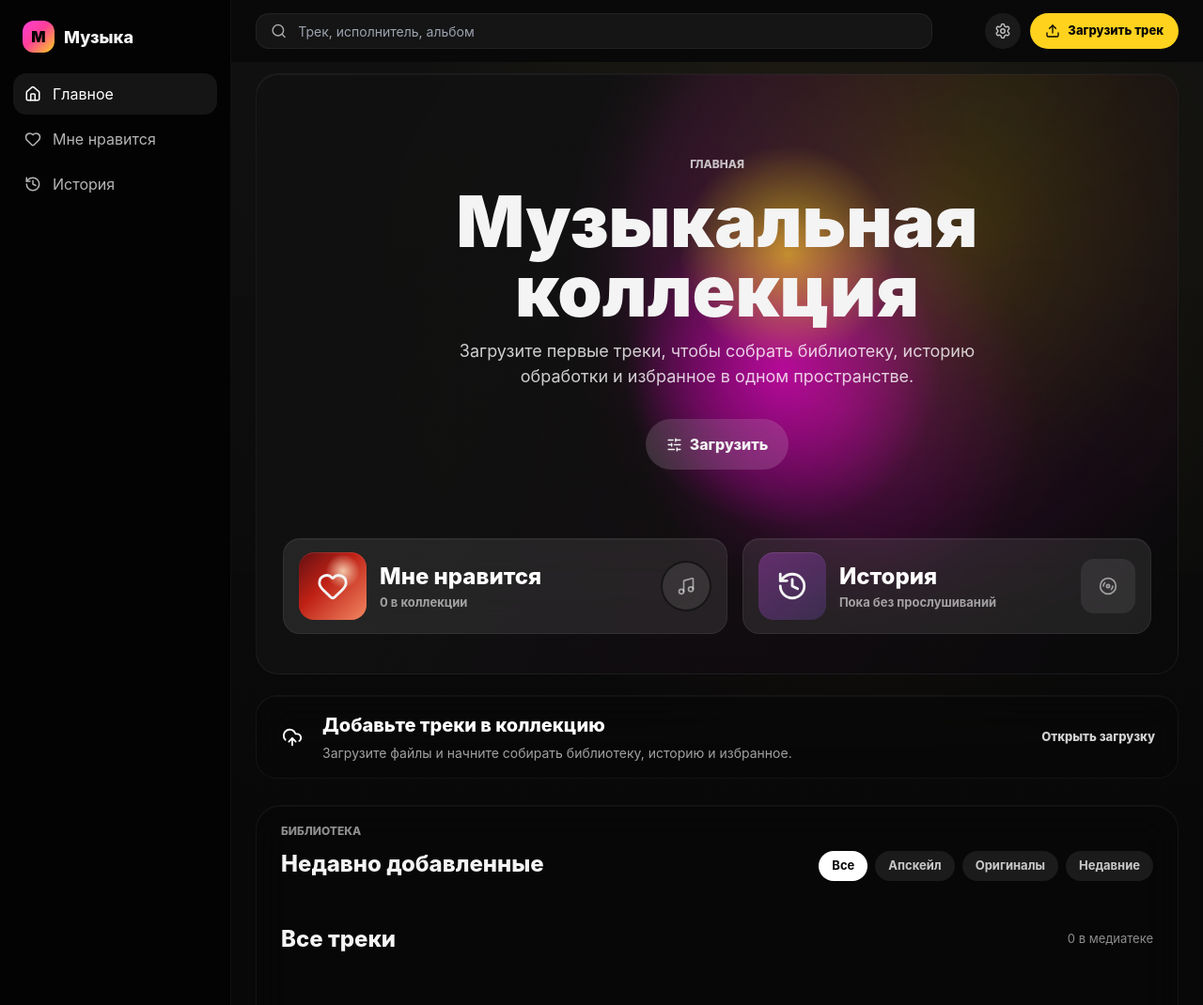
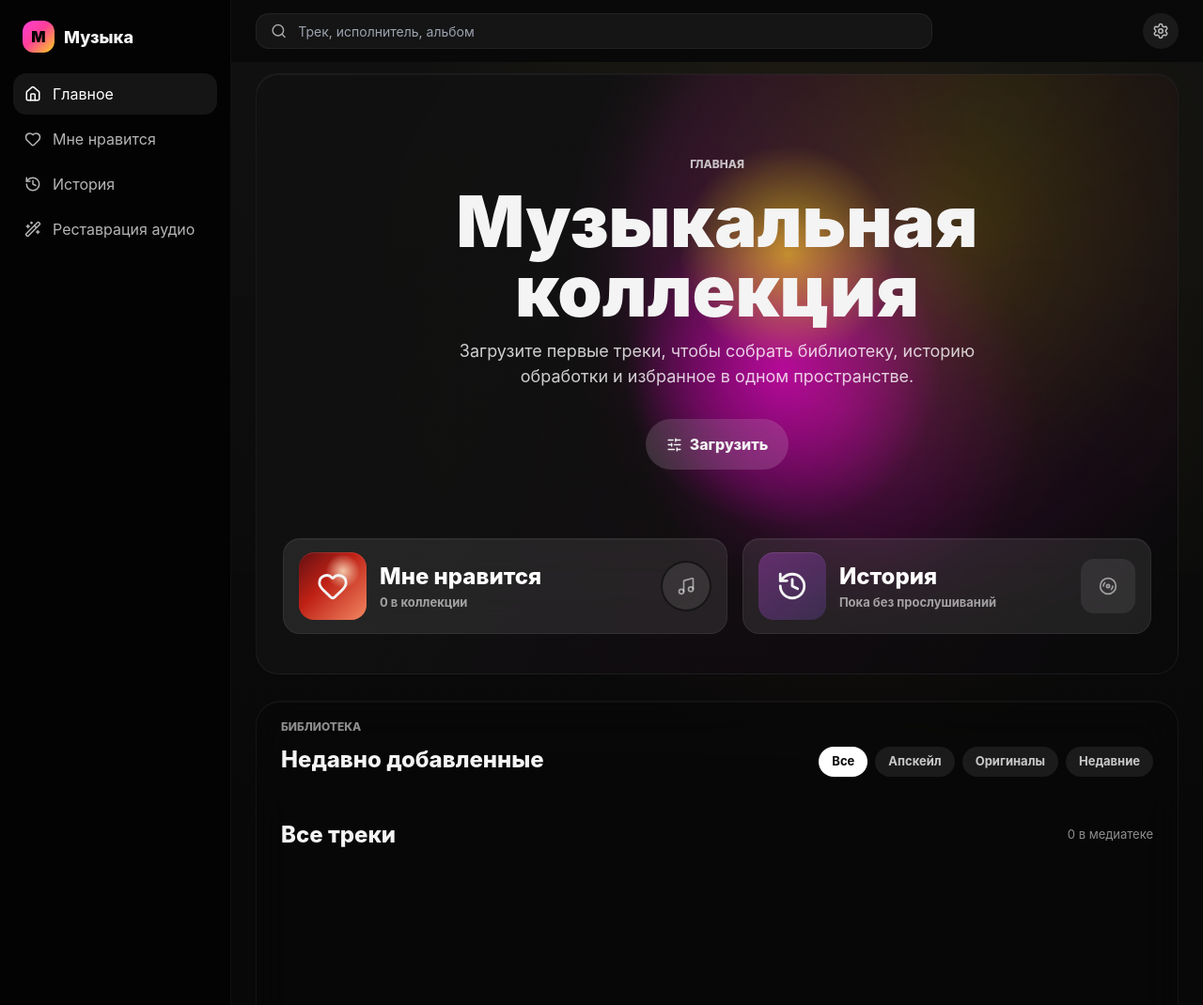
Before and after one commit to Lotargo/sonata-music, a Django app: page / in a window 1280 px wide. Shown: the top 1070 px of the page at 94% size. Run offline with Django 5.2, Linux system fonts and the light colour scheme; data that the repository does not hold is empty; some libraries are stand-ins or nearby versions.

Commit message:
Split library upload and audio restoration

```diff
--- a/music/static/music/css/modules/home.css
+++ b/music/static/music/css/modules/home.css
@@ -84,73 +84,6 @@
     grid-template-columns: minmax(0, 1fr) minmax(280px, .92fr);
     gap: 16px;
     align-self: end;
-}
-
-.home-upload-strip-section {
-    display: flex;
-    justify-content: center;
-    width: min(1180px, 100%);
-    margin-right: auto;
-    margin-left: auto;
-    margin-top: 22px;
-}
-
-.home-upload-strip {
-    display: flex;
-    align-items: center;
-    justify-content: space-between;
-    gap: 18px;
-    width: 100%;
-    min-height: 86px;
-    padding: 16px 24px;
-    border: 1px solid rgba(255, 255, 255, .05);
-    border-radius: 22px;
-    background: rgba(7, 7, 7, .44);
-    color: #fff;
-    text-align: left;
-    backdrop-filter: blur(20px);
-    box-shadow: inset 0 1px 0 rgba(255, 255, 255, .04);
-}
-
-.home-upload-strip:hover {
-    background: rgba(10, 10, 10, .5);
-}
-
-.home-upload-strip-icon {
-    display: grid;
-    place-items: center;
-    width: 28px;
-    height: 28px;
-    flex: 0 0 auto;
-}
-
-.home-upload-strip-icon svg {
-    width: 22px;
-    height: 22px;
-}
-
-.home-upload-strip-copy {
-    display: grid;
-    gap: 4px;
-    min-width: 0;
-    flex: 1 1 auto;
-}
-
-.home-upload-strip-copy strong {
-    font-size: 20px;
-    font-weight: 850;
-}
-
-.home-upload-strip-copy span {
-    color: rgba(255, 255, 255, .62);
-    font-size: 14px;
-}
-
-.home-upload-strip-action {
-    color: rgba(255, 255, 255, .82);
-    font-size: 13px;
-    font-weight: 800;
-    white-space: nowrap;
 }
 
 .spotlight-card {
--- a/music/static/music/css/modules/media.css
+++ b/music/static/music/css/modules/media.css
@@ -5,10 +5,6 @@
 
     .stage-footer-cards {
         grid-template-columns: 1fr;
-    }
-
-    .home-upload-strip {
-        width: 100%;
     }
 
     .home-library-shell {
@@ -96,15 +92,6 @@
         flex-direction: column;
     }
 
-    .home-upload-strip {
-        align-items: flex-start;
-        flex-direction: column;
-    }
-
-    .home-upload-strip-action {
-        white-space: normal;
-    }
-
     .cover-grid {
         grid-template-columns: repeat(2, minmax(0, 1fr));
     }
--- a/music/static/music/css/style.css
+++ b/music/static/music/css/style.css
@@ -3,7 +3,7 @@
 @import url("modules/layout.css");
 @import url("modules/sidebar.css?v=5");
 @import url("modules/hero.css");
-@import url("modules/home.css?v=4");
+@import url("modules/home.css?v=6");
 @import url("modules/buttons.css");
 @import url("modules/cover-grid.css");
 @import url("modules/track-table.css");
@@ -13,4 +13,4 @@
 @import url("modules/account.css");
 @import url("modules/modals.css");
 @import url("modules/overrides.css");
-@import url("modules/media.css");
+@import url("modules/media.css?v=6");
--- a/music/static/music/js/upload.js
+++ b/music/static/music/js/upload.js
@@ -1,11 +1,14 @@
 // Global state
 let currentUploadTrackId = null;
+let currentUploadFlow = 'library';
 
 // --- Modal Controls ---
 
-function openUploadModal() {
+function openUploadModal(flow = 'library') {
+    currentUploadFlow = flow;
     const modal = document.getElementById('upload-modal');
     modal.classList.remove('hidden');
+    configureUploadFlow();
     // Trigger reflow for transition
     setTimeout(() => {
         modal.querySelector('div').classList.remove('scale-95', 'opacity-0');
@@ -19,12 +22,43 @@ function closeUploadModal() {
     resetUpload();
 }
 
+function configureUploadFlow() {
+    const title = document.getElementById('upload-modal-title');
+    const libraryOptions = document.getElementById('library-upload-options');
+    const processingModeSection = document.getElementById('processing-mode-section');
+    const aiSettings = document.getElementById('ai-settings');
+    const dspSettings = document.getElementById('dsp-settings');
+    const formatSettings = document.getElementById('format-settings');
+    const startBtn = document.getElementById('start-process-btn');
+
+    const isLibraryFlow = currentUploadFlow === 'library';
+
+    if (title) {
+        title.innerHTML = isLibraryFlow
+            ? '<i data-lucide="upload-cloud" class="text-[var(--yellow)]"></i> Добавить в библиотеку'
+            : '<i data-lucide="wand-sparkles" class="text-[var(--yellow)]"></i> Реставрация аудио';
+    }
+
+    libraryOptions?.classList.toggle('hidden', !isLibraryFlow);
+    processingModeSection?.classList.toggle('hidden', isLibraryFlow);
+    aiSettings?.classList.toggle('hidden', isLibraryFlow);
+    dspSettings?.classList.toggle('hidden', isLibraryFlow);
+    formatSettings?.classList.toggle('hidden', isLibraryFlow);
+
+    if (startBtn) {
+        startBtn.innerHTML = isLibraryFlow ? 'Добавить в библиотеку' : 'Запустить обработку';
+    }
+
+    lucide.createIcons();
+}
+
 // --- Drag & Drop ---
 
-const dropZone = document.getElementById('drop-zone');
-const fileInput = document.getElementById('file-input');
+function bindDropZone() {
+    const dropZone = document.getElementById('drop-zone');
+    const fileInput = document.getElementById('file-input');
+    if (!dropZone || !fileInput) return;
 
-if (dropZone && fileInput) {
     dropZone.onclick = () => fileInput.click();
 
     fileInput.onchange = (e) => {
@@ -47,7 +81,12 @@ if (dropZone && fileInput) {
     };
 }
 
+bindDropZone();
+
 async function handleFileSelect(file) {
+    const dropZone = document.getElementById('drop-zone');
+    if (!dropZone) return;
+
     // Show Loading state
     dropZone.innerHTML = '<div class="animate-spin w-8 h-8 border-4 border-yellow-400 border-t-transparent rounded-full mx-auto"></div><p class="mt-4 font-bold">Загружаю и анализирую...</p>';
     dropZone.classList.add('pointer-events-none');
@@ -108,8 +147,12 @@ function showConfigUI(track) {
     }
 
     // Init Logic
-    setUploadMode('ai'); // Default
-    updateBitrateOptions();
+    if (currentUploadFlow === 'library') {
+        configureUploadFlow();
+    } else {
+        setUploadMode('restoration');
+        updateBitrateOptions();
+    }
 }
 
 function resetUpload() {
@@ -122,6 +165,7 @@ function resetUpload() {
 
     // Reset UI (this re-creates the file input anyway)
     resetUploadUI();
+    configureUploadFlow();
 
     const titleInput = document.getElementById('input-title');
     if (titleInput) titleInput.value = '';
@@ -129,7 +173,7 @@ function resetUpload() {
     const artistInput = document.getElementById('input-artist');
     if (artistInput) artistInput.value = '';
     document.getElementById('start-process-btn').disabled = true;
-    document.getElementById('start-process-btn').innerHTML = 'Запустить обработку';
+    document.getElementById('start-process-btn').innerHTML = currentUploadFlow === 'library' ? 'Добавить в библиотеку' : 'Запустить обработку';
 }
 
 function resetUploadUI() {
@@ -145,6 +189,8 @@ function resetUploadUI() {
     `;
     document.getElementById('upload-config').classList.add('hidden');
     lucide.createIcons();
+    bindDropZone();
+    configureUploadFlow();
 }
 
 // --- Mode Logic ---
@@ -342,14 +388,45 @@ async function startProcessing() {
 
     const btn = document.getElementById('start-process-btn');
     btn.disabled = true;
-    btn.innerHTML = '<i data-lucide="loader-2" class="animate-spin w-5 h-5"></i> Обработка...';
+    btn.innerHTML = currentUploadFlow === 'library'
+        ? '<i data-lucide="loader-2" class="animate-spin w-5 h-5"></i> Добавляю...'
+        : '<i data-lucide="loader-2" class="animate-spin w-5 h-5"></i> Обработка...';
     lucide.createIcons();
 
+    const title = document.getElementById('input-title').value;
+    const artist = document.getElementById('input-artist').value;
+    const enhanceQuality = document.getElementById('library-enhance-quality')?.checked;
+
+    if (currentUploadFlow === 'library' && !enhanceQuality) {
+        try {
+            const response = await fetch(`/edit/${currentUploadTrackId}/`, {
+                method: 'PATCH',
+                headers: {
+                    'Content-Type': 'application/json',
+                    'X-CSRFToken': csrftoken
+                },
+                body: JSON.stringify({ title, artist })
+            });
+
+            if (!response.ok) throw new Error(response.statusText);
+
+            closeUploadModal();
+            if (typeof fetchLibrary === 'function') fetchLibrary();
+            else window.location.reload();
+        } catch (e) {
+            console.error(e);
+            alert('Не удалось добавить трек в библиотеку: ' + e.message);
+            btn.disabled = false;
+            btn.innerHTML = 'Добавить в библиотеку';
+        }
+        return;
+    }
+
     // Collect Data
-    const payload = {
-        title: document.getElementById('input-title').value,
-        artist: document.getElementById('input-artist').value,
-        mode: document.getElementById('processing-mode').value,
+    let payload = {
+        title,
+        artist,
+        mode: currentUploadFlow === 'library' ? 'dsp' : document.getElementById('processing-mode').value,
         format: document.getElementById('target-format').value,
         sample_rate: document.getElementById('target-sr').value,
         bitrate: document.getElementById('target-bitrate').value,
@@ -368,6 +445,27 @@ async function startProcessing() {
         reverb_size: document.getElementById('reverb-size').value,
         reverb_amount: document.getElementById('reverb-amount').value
     };
+
+    if (currentUploadFlow === 'library') {
+        payload = {
+            title,
+            artist,
+            mode: 'dsp',
+            format: 'mp3',
+            sample_rate: 48000,
+            bitrate: '320k',
+            steps: 50,
+            guidance: 3.5,
+            dsp_preset: 'mastering',
+            stereo_width: 100,
+            bass_boost: 0,
+            voice_clarity: 0,
+            compressor_amount: 50,
+            reverb_enabled: false,
+            reverb_size: 50,
+            reverb_amount: 30
+        };
+    }
 
     try {
         const response = await fetch(`/process/${currentUploadTrackId}/`, {
@@ -395,12 +493,12 @@ async function startProcessing() {
                 alert('Server Error: ' + response.statusText);
             }
             btn.disabled = false;
-            btn.innerHTML = 'Запустить обработку';
+            btn.innerHTML = currentUploadFlow === 'library' ? 'Добавить в библиотеку' : 'Запустить обработку';
         }
     } catch (e) {
         console.error(e);
         alert('Ошибка сети: ' + e.message);
         btn.disabled = false;
-        btn.innerHTML = 'Запустить обработку';
+        btn.innerHTML = currentUploadFlow === 'library' ? 'Добавить в библиотеку' : 'Запустить обработку';
     }
 }
--- a/music/templates/music/account.html
+++ b/music/templates/music/account.html
@@ -32,8 +32,7 @@
 
         <section class="settings-panel accent-panel">
             <h2>Апскейл</h2>
-            <p>Последние загруженные треки будут доступны в медиатеке сразу после анализа метаданных.</p>
-            <button onclick="openUploadModal()" class="primary-pill"><i data-lucide="upload"></i><span>Загрузить</span></button>
+            <p>Последние загруженные треки доступны в медиатеке сразу после анализа метаданных. Расширенная обработка вынесена в раздел реставрации аудио.</p>
         </section>
     </div>
 </section>
--- a/music/templates/music/base.html
+++ b/music/templates/music/base.html
@@ -10,7 +10,7 @@
     <script src="https://unpkg.com/wavesurfer.js@7"></script>
     <script src="https://unpkg.com/lucide@latest"></script>
 
-    <link rel="stylesheet" href="{% static 'music/css/style.css' %}?v=5">
+    <link rel="stylesheet" href="{% static 'music/css/style.css' %}?v=6">
     <script>
         tailwind.config = {
             darkMode: 'class',
@@ -66,6 +66,9 @@
                 <a href="{% url 'history' %}" class="sidebar-link {% if request.resolver_match.url_name == 'history' %}is-active{% endif %}">
                     <i data-lucide="history"></i><span>История</span>
                 </a>
+                <button type="button" onclick="openUploadModal('restoration')" class="sidebar-link">
+                    <i data-lucide="wand-sparkles"></i><span>Реставрация аудио</span>
+                </button>
             </nav>
 
             <a href="{% url 'account' %}" class="profile-entry {% if request.resolver_match.url_name == 'account' %}is-active{% endif %}">
@@ -94,9 +97,6 @@
                 </div>
                 <div class="topbar-actions">
                     <button type="button" class="icon-btn" title="Настройки"><i data-lucide="settings"></i></button>
-                    <button type="button" onclick="openUploadModal()" class="primary-pill">
-                        <i data-lucide="upload"></i><span>Загрузить трек</span>
-                    </button>
                 </div>
             </header>
 
@@ -200,7 +200,7 @@
         setVisualEnergy(0.18);
     </script>
 
-    <script src="{% static 'music/js/upload.js' %}?v=3"></script>
+    <script src="{% static 'music/js/upload.js' %}?v=4"></script>
     <script src="{% static 'music/js/details.js' %}?v=3"></script>
     <script src="{% static 'music/js/player.js' %}?v=3"></script>
 </body>
--- a/music/templates/music/components/upload_modal.html
+++ b/music/templates/music/components/upload_modal.html
@@ -1,7 +1,7 @@
 <div id="upload-modal" class="fixed inset-0 z-[60] hidden flex items-center justify-center p-4 bg-black/70 backdrop-blur-md transition-opacity duration-300">
     <div class="upload-dialog bg-[#151515] w-full max-w-2xl rounded-[10px] p-8 border border-white/10 shadow-2xl max-h-[90vh] overflow-y-auto custom-scrollbar relative">
         <div class="upload-dialog-head flex justify-between items-center mb-6 sticky top-0 bg-[#151515] z-10 pb-4 border-b border-white/5">
-            <h2 class="text-2xl font-bold flex items-center gap-2">
+            <h2 id="upload-modal-title" class="text-2xl font-bold flex items-center gap-2">
                 <i data-lucide="upload-cloud" class="text-[var(--yellow)]"></i> Загрузка аудио
             </h2>
             <button onclick="closeUploadModal()" class="text-slate-400 hover:text-white transition"><i data-lucide="x"></i></button>
@@ -18,7 +18,7 @@
         </div>
 
         <!-- Step 2: Configuration (Hidden initially) -->
-        <div id="upload-config" class="hidden space-y-6">
+            <div id="upload-config" class="hidden space-y-6">
 
             <!-- Track Info -->
             <div class="bg-slate-800/50 rounded-xl p-4 border border-white/5 space-y-4">
@@ -36,8 +36,18 @@
                  </div>
             </div>
 
+            <div id="library-upload-options" class="hidden rounded-xl border border-white/5 bg-slate-800/40 p-4">
+                <label class="flex items-start gap-3 cursor-pointer">
+                    <input type="checkbox" id="library-enhance-quality" class="mt-1 rounded bg-slate-700 border-slate-600 text-[var(--yellow)] focus:ring-0">
+                    <span>
+                        <span class="block text-sm font-bold text-white">Улучшить качество</span>
+                        <span class="block text-xs text-slate-400 mt-1">Применить базовую DSP-обработку с дефолтными настройками после добавления в библиотеку.</span>
+                    </span>
+                </label>
+            </div>
+
             <!-- Mode Selector -->
-            <div>
+            <div id="processing-mode-section">
                 <label class="block text-sm font-medium text-slate-400 mb-2 uppercase tracking-wider text-xs">Режим обработки</label>
                 <div class="grid grid-cols-4 bg-slate-800 rounded-lg p-1 border border-slate-700 gap-1">
                     <button id="mode-ai" onclick="setUploadMode('ai')" class="py-2.5 text-xs font-bold rounded-md bg-indigo-600 text-white shadow-sm transition flex flex-col items-center justify-center gap-1">
@@ -167,7 +177,7 @@
             </div>
 
             <!-- Format Settings -->
-            <div class="grid grid-cols-3 gap-4 border-t border-white/5 pt-4">
+            <div id="format-settings" class="grid grid-cols-3 gap-4 border-t border-white/5 pt-4">
                 <div>
                     <label class="block text-xs font-bold text-slate-500 uppercase mb-2">Format</label>
                     <select id="target-format" onchange="updateBitrateOptions()" class="w-full bg-slate-800 border border-slate-700 rounded-lg px-2 py-2 text-xs focus:outline-none focus:ring-2 focus:ring-indigo-500">
--- a/music/templates/music/index.html
+++ b/music/templates/music/index.html
@@ -83,19 +83,6 @@
         </div>
     </div>
 </section>
-
-{% if not tracks %}
-<section class="home-upload-strip-section">
-    <button type="button" onclick="openUploadModal()" class="home-upload-strip">
-        <span class="home-upload-strip-icon"><i data-lucide="upload-cloud"></i></span>
-        <span class="home-upload-strip-copy">
-            <strong>Добавьте треки в коллекцию</strong>
-            <span>Загрузите файлы и начните собирать библиотеку, историю и избранное.</span>
-        </span>
-        <span class="home-upload-strip-action">Открыть загрузку</span>
-    </button>
-</section>
-{% endif %}
 
 <div class="home-library-shell {% if not tracks %}home-library-shell-empty{% endif %}">
     <section class="content-section home-library-section {% if not tracks %}home-library-section-delayed{% endif %}">
```
